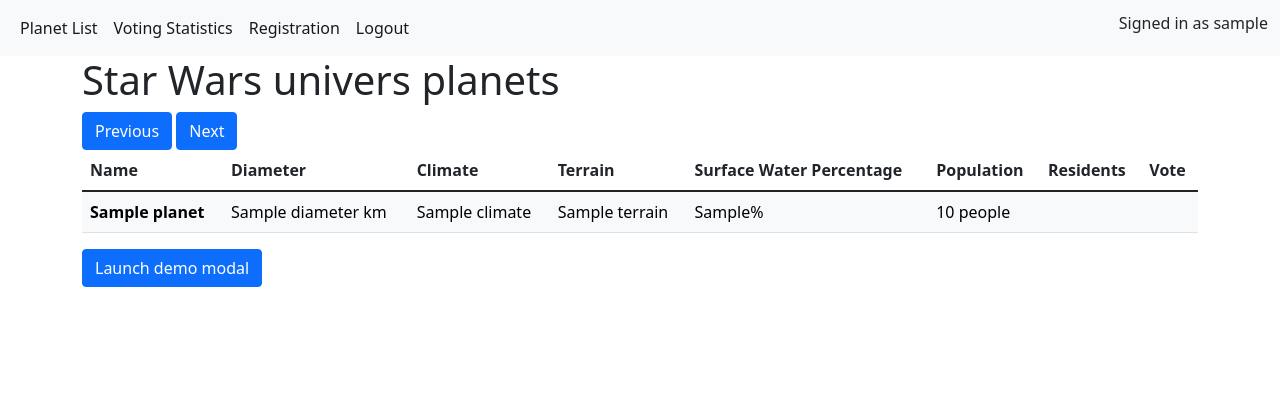
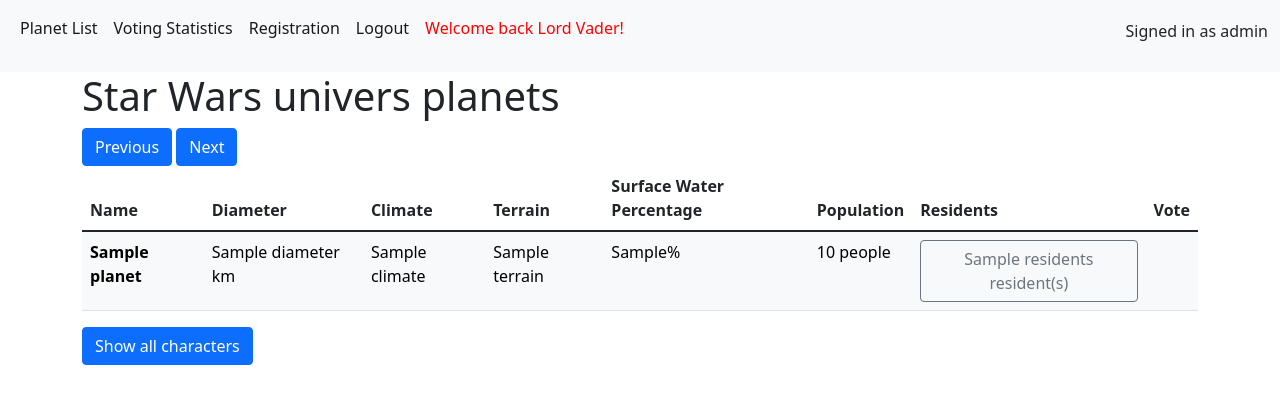
Before and after one commit to CodecoolGlobal/api-wars-python-jjanos139, a Flask app: template templates/index.html in a window 1280 px wide. Shown: the top 404 px of the page. Run offline with Flask 2, Linux system fonts and the light colour scheme; the visitor is signed in with stand-in values (Sample User, id 1); the template is opened without the code that fills it: most values are stand-ins (such as "Sample title", 1, 10 or a date in 2020).

Commit message:
Add resident counter as a button in planets list. Fix 'mass' column to show 'unknown' instead of '0'. Add special welcome message when logged in as admin.

```diff
--- a/templates/index.html
+++ b/templates/index.html
@@ -28,6 +28,11 @@
                 <li class="nav-item">
                     <a class="nav-link active" aria-current="page" href="/logout">Logout</a>
                 </li>
+                {% if session['username'] == 'admin' %}
+                <li class="nav-item">
+                    <p class="nav-link active" style="color: red">Welcome back Lord Vader!</p>
+                </li>
+                {% endif %}
                 {% endif %}
             </ul>
             {% if session['username'] %}
@@ -66,36 +71,31 @@
             <td>{{ planet.terrain }}</td>
             <td>{% if planet.surface_water == 0 %}unknown{% else %}{{ planet.surface_water }}%{% endif%}</td>
             <td>{% if planet.population == 0 %}unknown{% else %}{{ "{:,}".format(planet.population) }} people{%
-                endif%}
-            </td>
-            <td></td>
+                endif%}</td>
+            <td>{% if planet.residents == 0 %}No known residents{% else %}<button type="button" class="btn btn-outline-secondary" href="">{{ planet.residents }} resident(s)</button>{% endif%}</td>
             <td></td>
         </tr>
         {% endfor %}
         </tbody>
     </table>
     <!-- Button trigger modal -->
-    <button type="button" class="btn btn-primary" data-toggle="modal" data-target="#exampleModal"
-            onclick="('#myModal').modal('toggle')">
-        Launch demo modal
+    <button type="button" class="btn btn-primary" data-toggle="modal" data-target="#exampleModal">
+        Show all characters
     </button>
 
     <!-- Modal -->
     <div class="modal fade" id="exampleModal" tabindex="-1" role="dialog" aria-labelledby="exampleModalLabel"
          aria-hidden="true">
         <div class="modal-dialog" role="document">
-            <div class="modal-content">
+            <div class="modal-content" style="min-width: 1000px; right:50%">
                 <div class="modal-header">
-                    <h5 class="modal-title" id="exampleModalLabel">Modal title</h5>
+                    <h5 class="modal-title" id="exampleModalLabel">Residents of planets</h5>
                     <button type="button" class="close" data-dismiss="modal" aria-label="Close">
                         <span aria-hidden="true">&times;</span>
                     </button>
                 </div>
                 <div class="modal-body">
-                    {% for resident in residents %}
-                    <h1>Residents of {{ resident.home_planet }}</h1>
                     <table class="table">
-                        <thead>
                         <tr>
                             <th>Name</th>
                             <th>Height</th>
@@ -106,12 +106,11 @@
                             <th>Birth Year</th>
                             <th>Gender</th>
                         </tr>
-                        </thead>
-                        <tbody>
+                        {% for resident in residents %}
                         <tr class="table-light">
-                            <th scope="row">{{ resident.name }}</th>
+                            <td>{{ resident.name }}</td>
                             <td>{{ resident.height }} km</td>
-                            <td>{{ resident.mass }}</td>
+                            <td>{% if resident.mass == 0 %}unknown{% else %}{{ resident.mass }}{% endif %}</td>
                             <td>{{ resident.hair_color }}</td>
                             <td>{{ resident.skin_color }}</td>
                             <td>{{ resident.eye_color }}</td>
@@ -119,7 +118,6 @@
                             <td>{{ resident.gender }}</td>
                         </tr>
                         {% endfor %}
-                        </tbody>
                     </table>
                 </div>
                 <div class="modal-footer">
@@ -132,11 +130,9 @@
     <p class="d-flex justify-content-center alert alert-primary">Please log in to see all the data!</p>
     {% endif %}
 </div>
-
 <script src="https://code.jquery.com/jquery-3.5.1.slim.min.js"
         integrity="sha384-DfXdz2htPH0lsSSs5nCTpuj/zy4C+OGpamoFVy38MVBnE+IbbVYUew+OrCXaRkfj"
         crossorigin="anonymous"></script>
-
 <script src="https://cdn.jsdelivr.net/npm/bootstrap@4.5.3/dist/js/bootstrap.bundle.min.js"
         integrity="sha384-ho+j7jyWK8fNQe+A12Hb8AhRq26LrZ/JpcUGGOn+Y7RsweNrtN/tE3MoK7ZeZDyx"
         crossorigin="anonymous"></script>
```
Also changed, not shown: data_manager.py (+6 -1 lines).
